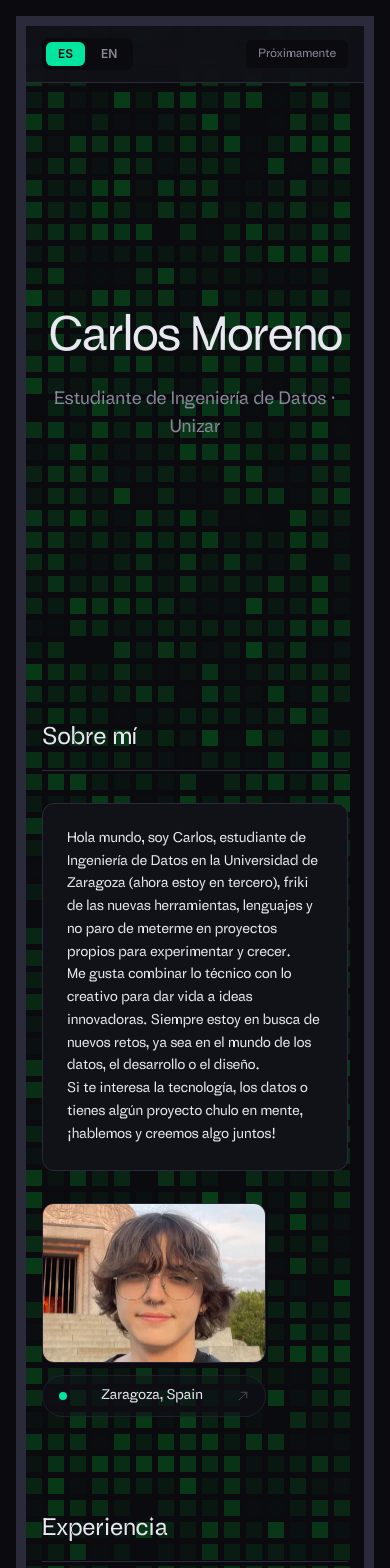
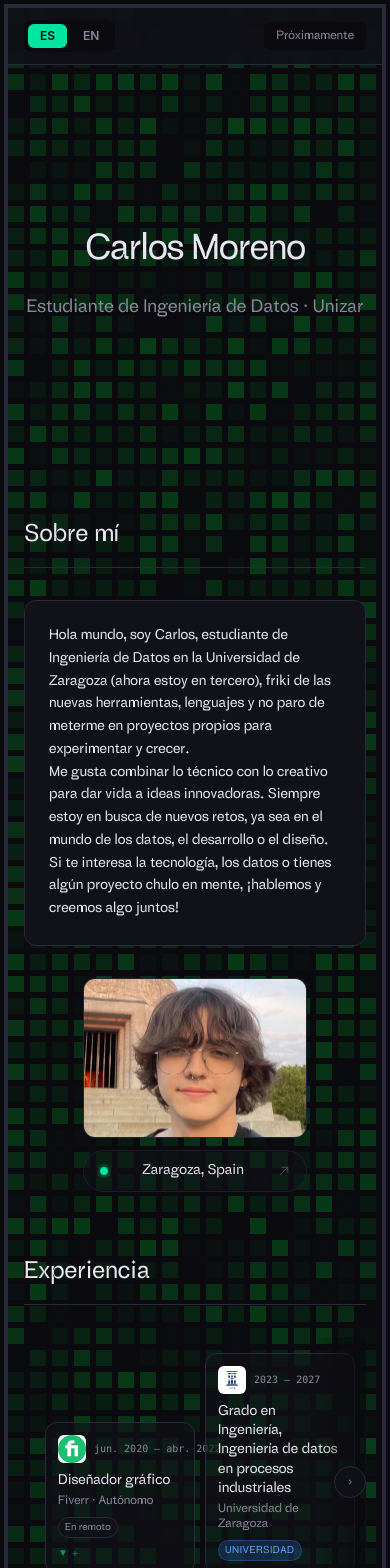
Before and after one commit to carmoran0/cv, a React (Create React App) app: page / in a window 390 px wide. Shown: the top 1568 px of the page. Built offline with nearby package versions, Linux system fonts and the light colour scheme.

Commit message:
arreglado para movil

```diff
--- a/src/App.tsx
+++ b/src/App.tsx
@@ -15,7 +15,7 @@ import profileImg from "./images/profile.webp";
 function App() {
   return (
     <ModeProvider>
-      <div className="relative min-h-[calc(100vh-2rem)] w-[min(1200px,calc(100%-2rem))] mx-auto my-4 border-[10px] border-border bg-bg text-text-primary flex flex-col overflow-hidden">
+      <div className="relative min-h-[calc(100vh-0.5rem)] md:min-h-[calc(100vh-2rem)] w-[min(1200px,calc(100%-0.5rem))] md:w-[min(1200px,calc(100%-2rem))] mx-auto my-1 md:my-4 border-[4px] md:border-[10px] border-border bg-bg text-text-primary flex flex-col overflow-hidden">
         {/* Flickering grid background */}
         <FlickeringGrid
           className="z-0 absolute inset-0 size-full"
@@ -35,12 +35,12 @@ function App() {
             <HeroSection />
 
             {/* About */}
-            <section id="about" className="px-4 md:px-8 lg:px-16 py-12">
+            <section id="about" className="px-4 md:px-8 lg:px-16 py-8 md:py-12">
               <SectionHeading titleKey="about.title" />
               <div className="flex justify-center">
-                <div className="flex flex-col md:flex-row gap-8 items-start">
+                <div className="flex w-full flex-col md:flex-row gap-8 items-center md:items-start">
                   <AboutSection />
-                  <div className="flex w-56 flex-col items-center gap-3 shrink-0">
+                  <div className="flex w-full max-w-56 md:w-56 flex-col items-center gap-3 shrink-0">
                     <img
                       src={profileImg}
                       alt="Carlos Moreno"
@@ -58,7 +58,7 @@ function App() {
             </section>
 
             {/* Experience */}
-            <section id="experience" className="px-4 md:px-8 lg:px-16 py-12">
+            <section id="experience" className="px-4 md:px-8 lg:px-16 py-8 md:py-12">
               <SectionHeading titleKey="experience.title" />
               <div className="flex justify-center">
                 <ExperienceTimeline />
@@ -66,19 +66,19 @@ function App() {
             </section>
 
             {/* Projects */}
-            <section id="projects" className="px-4 md:px-8 lg:px-16 py-12">
+            <section id="projects" className="px-4 md:px-8 lg:px-16 py-8 md:py-12">
               <SectionHeading titleKey="projects.title" />
               <ProjectsSection />
             </section>
 
             {/* Certifications */}
-            <section id="certifications" className="px-4 md:px-8 lg:px-16 py-12">
+            <section id="certifications" className="px-4 md:px-8 lg:px-16 py-8 md:py-12">
               <SectionHeading titleKey="certifications.title" />
               <CertificationsSection />
             </section>
 
             {/* Contact */}
-            <section id="contact" className="px-4 md:px-8 lg:px-16 py-12">
+            <section id="contact" className="px-4 md:px-8 lg:px-16 py-8 md:py-12">
               <ContactSection />
             </section>
           </main>
--- a/src/components/ArchitectureDiagram/ArchitectureDiagram.tsx
+++ b/src/components/ArchitectureDiagram/ArchitectureDiagram.tsx
@@ -21,14 +21,15 @@ const ArchitectureDiagram: React.FC = () => {
         </motion.h3>
       </AnimatePresence>
 
-      <div className="flex flex-wrap items-center justify-center gap-2 md:gap-0">
+      <div className="max-w-full overflow-x-auto [overscroll-behavior-x:contain]">
+        <div className="flex min-w-max flex-nowrap md:flex-wrap items-center justify-start md:justify-center gap-2 md:gap-0 pb-1">
         {architectureNodes.map((node, idx) => (
           <React.Fragment key={node.id}>
             <motion.div
               initial={{ opacity: 0, scale: 0.8 }}
               animate={{ opacity: 1, scale: 1 }}
               transition={{ duration: 0.3, delay: idx * 0.1 }}
-              className="group relative flex flex-col items-center gap-2 px-4 py-3 rounded-lg bg-bg border border-border hover:border-accent/50 transition-all cursor-default min-w-[100px]"
+              className="group relative flex flex-col items-center gap-2 px-3 md:px-4 py-3 rounded-lg bg-bg border border-border hover:border-accent/50 transition-all cursor-default min-w-[84px] md:min-w-[100px]"
             >
               <AnimatePresence mode="wait">
                 <motion.span
@@ -77,6 +78,7 @@ const ArchitectureDiagram: React.FC = () => {
             )}
           </React.Fragment>
         ))}
+        </div>
       </div>
     </div>
   );
--- a/src/components/CertificationsSection/CertificationsSection.tsx
+++ b/src/components/CertificationsSection/CertificationsSection.tsx
@@ -15,7 +15,7 @@ const CertificationsSection: React.FC = () => {
           whileInView={{ opacity: 1, y: 0 }}
           viewport={{ once: true }}
           transition={{ duration: 0.4, delay: idx * 0.06 }}
-          className="w-44 shrink-0"
+          className="w-36 sm:w-40 md:w-44 shrink-0"
         >
           <a
             href={cert.credentialUrl || undefined}
--- a/src/components/ContactSection/ContactSection.tsx
+++ b/src/components/ContactSection/ContactSection.tsx
@@ -81,11 +81,11 @@ const ContactSection: React.FC = () => {
             <span className="flex items-center justify-center w-8 h-8 rounded-lg bg-accent/10 text-accent text-xs font-sans font-bold group-hover:bg-accent/20 transition-colors">
               {link.icon}
             </span>
-            <div className="flex flex-col">
+            <div className="flex min-w-0 flex-col">
               <span className="text-[10px] font-sans font-semibold tracking-wide text-text-secondary uppercase">
                 {link.label}
               </span>
-              <span className="text-sm text-text-primary group-hover:text-accent transition-colors">
+              <span className="truncate text-sm text-text-primary group-hover:text-accent transition-colors">
                 {link.value}
               </span>
             </div>
--- a/src/components/ExperienceTimeline/ExperienceTimeline.tsx
+++ b/src/components/ExperienceTimeline/ExperienceTimeline.tsx
@@ -40,8 +40,11 @@ const ExperienceTimeline: React.FC = () => {
   }, [checkScroll]);
 
   const scroll = (dir: "left" | "right") => {
+    const el = scrollRef.current;
+    if (!el) return;
+    const step = Math.max(180, Math.floor(el.clientWidth * 0.8));
     scrollRef.current?.scrollBy({
-      left: dir === "left" ? -280 : 280,
+      left: dir === "left" ? -step : step,
       behavior: "smooth",
     });
   };
@@ -51,7 +54,7 @@ const ExperienceTimeline: React.FC = () => {
   };
 
   return (
-    <div className="relative">
+    <div className="relative max-w-full overflow-hidden">
       {/* Scroll arrows */}
       {canScrollLeft && (
         <button
@@ -83,9 +86,9 @@ const ExperienceTimeline: React.FC = () => {
       {/* Horizontal scrollable timeline */}
       <div
         ref={scrollRef}
-        className="overflow-x-auto scrollbar-hide pb-4"
+        className="max-w-full overflow-x-auto scrollbar-hide pb-4 [overscroll-behavior-x:contain]"
       >
-        <div className="relative flex items-end gap-0 min-w-max px-6 pt-4 pb-2">
+        <div className="relative flex items-end gap-0 min-w-max px-4 md:px-6 pt-4 pb-2">
           {/* Horizontal line */}
           <div className="absolute bottom-[22px] left-0 right-0 h-px bg-border" />
           <div className="absolute bottom-[22px] left-0 right-0 h-px bg-accent/20" />
@@ -166,14 +169,13 @@ const TimelineNode: React.FC<TimelineNodeProps> = ({
       whileInView={{ opacity: 1, y: 0 }}
       viewport={{ once: true }}
       transition={{ duration: 0.4, delay: index * 0.12 }}
-      className="relative flex flex-col items-center"
-      style={{ minWidth: 200 }}
+      className="relative flex min-w-[160px] sm:min-w-[180px] md:min-w-[200px] flex-col items-center"
     >
       {/* Card above the line */}
       <motion.div
         whileHover={{ y: -4 }}
         onClick={hasDescription ? onSelect : undefined}
-        className={`w-[180px] rounded-xl border p-4 mb-4 transition-all ${
+        className={`w-[150px] sm:w-[170px] md:w-[180px] rounded-xl border p-3 md:p-4 mb-4 transition-all ${
           isSelected
             ? "border-accent bg-accent/10 shadow-[0_0_16px_rgba(0,229,160,0.15)]"
             : "border-border bg-surface/60 hover:border-accent/40"
--- a/src/components/HeroSection/HeroSection.tsx
+++ b/src/components/HeroSection/HeroSection.tsx
@@ -7,7 +7,7 @@ const HeroSection: React.FC = () => {
   const { t } = useTranslation();
 
   return (
-    <section className="relative flex flex-col items-center justify-center min-h-[70vh] px-6 py-20 text-center">
+    <section className="relative flex flex-col items-center justify-center min-h-[50vh] md:min-h-[70vh] px-4 md:px-6 py-10 md:py-20 text-center">
       <motion.div
         initial={{ opacity: 0, y: 30 }}
         animate={{ opacity: 1, y: 0 }}
--- a/src/components/Sidebar/Sidebar.tsx
+++ b/src/components/Sidebar/Sidebar.tsx
@@ -64,7 +64,7 @@ const Sidebar: React.FC<SidebarProps> = ({ activeSection, onSectionChange }) =>
             }`}
           >
             <span className="text-sm">{section.icon}</span>
-            <span className="text-[10px]">{t(section.labelKey)}</span>
+            <span className="text-[11px] leading-none">{t(section.labelKey)}</span>
           </button>
         ))}
       </nav>
--- a/src/components/ui/LocationTag.tsx
+++ b/src/components/ui/LocationTag.tsx
@@ -37,7 +37,7 @@ export function LocationTag({
     <button
       onMouseEnter={() => setIsHovered(true)}
       onMouseLeave={() => setIsHovered(false)}
-      className={`group relative flex items-center gap-3 rounded-full border border-border/60 bg-surface/50 px-4 py-2.5 transition-all duration-500 ease-out hover:border-text-primary/20 hover:bg-surface/80 hover:shadow-[0_0_20px_rgba(0,0,0,0.04)] whitespace-nowrap ${className}`}
+      className={`group relative flex max-w-full items-center gap-3 overflow-hidden rounded-full border border-border/60 bg-surface/50 px-4 py-2.5 transition-all duration-500 ease-out hover:border-text-primary/20 hover:bg-surface/80 hover:shadow-[0_0_20px_rgba(0,0,0,0.04)] whitespace-nowrap ${className}`}
     >
       <div className="relative flex items-center justify-center">
         <span className="relative flex h-2 w-2">
@@ -46,9 +46,9 @@ export function LocationTag({
         </span>
       </div>
 
-      <div className="flex items-center gap-2 overflow-hidden">
+      <div className="relative min-w-0 flex-1 overflow-hidden">
         <span
-          className="text-sm font-medium text-text-primary transition-all duration-500 whitespace-nowrap"
+          className="block text-sm font-medium text-text-primary transition-all duration-500 whitespace-nowrap"
           style={{
             transform: isHovered ? "translateY(-100%)" : "translateY(0)",
             opacity: isHovered ? 0 : 1,
@@ -58,7 +58,7 @@ export function LocationTag({
         </span>
 
         <span
-          className="absolute left-11 text-sm font-medium text-text-primary transition-all duration-500 whitespace-nowrap"
+          className="pointer-events-none absolute inset-0 text-sm font-medium text-text-primary transition-all duration-500 whitespace-nowrap"
           style={{
             transform: isHovered ? "translateY(0)" : "translateY(100%)",
             opacity: isHovered ? 1 : 0,
--- a/src/components/ui/bubble-text.tsx
+++ b/src/components/ui/bubble-text.tsx
@@ -12,7 +12,7 @@ export const BubbleText: React.FC<BubbleTextProps> = ({
   return (
     <h2
       onMouseLeave={() => setHoveredIndex(null)}
-      className="text-center text-5xl sm:text-7xl md:text-8xl font-thin text-text-primary tracking-tight font-hero"
+      className="max-w-full overflow-hidden text-center text-4xl sm:text-5xl md:text-7xl lg:text-8xl font-thin text-text-primary tracking-tight font-hero"
     >
       {text.split("").map((char, idx) => {
         const distance =
--- a/src/index.css
+++ b/src/index.css
@@ -21,6 +21,14 @@ body {
   -moz-osx-font-smoothing: grayscale;
   background-color: #0a0a0f;
   color: #e8e8f0;
+}
+
+html,
+body,
+#root {
+  width: 100%;
+  max-width: 100%;
+  overflow-x: hidden;
 }
 
 code {
```
